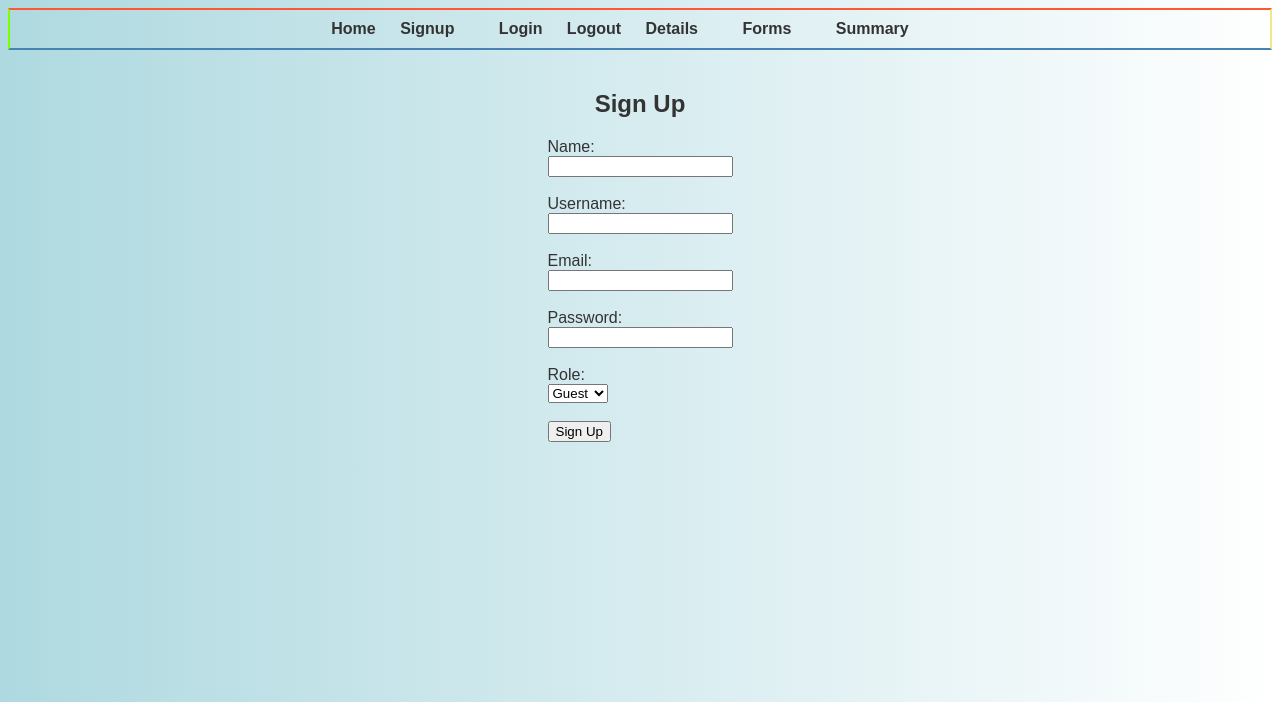
After one commit to Soul-Prime/savory-stash, a PHP site: page /Signup.php in a window 1280 px wide. The commit adds this page. Shown: the top 702 px of the page. Run offline with PHP 8.4, Linux system fonts and the light colour scheme.

Commit message:
new commit

```diff
--- a/FoodForums.php
+++ b/FoodForums.php
@@ -19,11 +19,13 @@ $borderTopColor = '#FF5733'; // Red
         <nav>
             <ul>
                 <li><a href="mainpage.php">Home</a></li>
+                <li><a href="Signup.php">Signup</a><li>
                 <li><a href="Login.php">Login</a></li>
                 <li><a href="Logout.php">Logout</a></li>
                 <li><a href="Details.php">Details</a><li>
                 <li><a href="FoodForums.php">Forms</a><li>
                 <li><a href="Summary.php">Summary</a><li>
+
             </ul>
         </nav>
         <style>
--- a/Login.php
+++ b/Login.php
@@ -107,11 +107,13 @@ if ($_SERVER["REQUEST_METHOD"] == "POST") {
         <nav>
             <ul>
                 <li><a href="mainpage.php">Home</a></li>
+                <li><a href="Signup.php">Signup</a><li>
                 <li><a href="Login.php">Login</a></li>
                 <li><a href="Logout.php">Logout</a></li>
                 <li><a href="Details.php">Details</a></li>
                 <li><a href="FoodForums.php">Forms</a></li>
                 <li><a href="Summary.php">Summary</a></li>
+
 
             </ul>
         </nav>
--- a/Logout.php
+++ b/Logout.php
@@ -12,6 +12,7 @@
         <nav>
             <ul>
                 <li><a href="mainpage.php">Home</a></li>
+                <li><a href="Signup.php">Signup</a><li>
                 <li><a href="Login.php">Login</a></li>
                 <li><a href="Logout.php">Logout</a></li>
                 <li><a href="Details.php">Details</a><li>
@@ -56,6 +57,6 @@ $_SESSION = array();
 session_destroy();
 
 
-header("Location: Login.php");
+header("Location: mainpage.php");
 exit();
 ?>
--- a/Recipecollection.sql
+++ b/Recipecollection.sql
@@ -52,4 +52,5 @@ CREATE TABLE Users (
 INSERT INTO Users (Username, Email, Password, Full_name, Created_at, Updated_at, role)
 VALUES ('Soul_Eater', 'SolaceSimRo@yahoo.com', 'Galaxy', 'Solace-Simone', NOW(), NOW(), 'admin');
 
+
 SELECT * FROM Users;
--- /dev/null
+++ b/Signup.php
@@ -0,0 +1,162 @@
+<?php
+$primaryColor = '#98FB98';
+$secondaryColor = '#00FF7F';
+$tertiaryColor = '#2E8B57';
+$borderTopColor = '#FF5733'; // Red
+        $borderRightColor = '#F0E68C'; // Khaki
+        $borderBottomColor = '#4682B4'; // Steel Blue
+        $borderLeftColor = '#7FFF00'; // Chartreuse
+// Database connection parameters
+$host = 'localhost';
+$dbname = 'recipes';
+$username = 'webapp';
+$password = 'Apples';
+
+try {
+    $pdo = new PDO("mysql:host=$host;dbname=$dbname", $username, $password);
+    $pdo->setAttribute(PDO::ATTR_ERRMODE, PDO::ERRMODE_EXCEPTION);
+} catch (PDOException $e) {
+    die("Error: " . $e->getMessage());
+}
+
+// Process signup form submission
+if ($_SERVER["REQUEST_METHOD"] == "POST") {
+    // Retrieve form data
+
+    $username = $_POST['username'];
+    $email = $_POST['email'];
+   $password = password_hash($_POST['password'], PASSWORD_DEFAULT); // Hash the password for security
+   $Full_name =$_POST [ 'Full_name'];
+    $role = $_POST['role'];
+    // Insert user data into the database
+    $stmt = $pdo->prepare("INSERT INTO Users (Username, Email, Password, Full_Name, role) VALUES (?, ?, ?, ?, ?)");
+    $stmt->execute([$username, $email, $password, $Full_name, $role]);
+
+    // Redirect to login page after successful signup
+    header("Location: Login.php");
+    exit();
+}
+?>
+
+<!DOCTYPE html>
+<html lang="en">
+<head>
+    <meta charset="UTF-8">
+    <meta name="viewport" content="width=device-width, initial-scale=1.0">
+    <title>Sign Up</title>
+    <heeder>
+    <nav>
+            <ul>
+                <li><a href="mainpage.php">Home</a></li>
+                <li><a href="Signup.php">Signup</a><li>
+                <li><a href="Login.php">Login</a></li>
+                <li><a href="Logout.php">Logout</a></li>
+                <li><a href="Details.php">Details</a><li>
+                <li><a href="FoodForums.php">Forms</a><li>
+                <li><a href="Summary.php">Summary</a><li>
+
+
+            </ul>
+        </nav>
+
+</header>
+<style>
+
+body {
+    body {
+font-family: Arial, sans-serif;
+background-color: #f0f0f0;
+}
+
+.container {
+    text-align: center;
+    max-width: 400px; /* Adjust the width as needed */
+    margin: 0 auto; /* Center the container horizontally */
+    padding: 20px;
+}
+form
+{
+    display: inline-block; /* Display the form as an inline block */
+    text-align: left; /* Left-align the form fields */
+
+}
+
+table {
+width: 100%;
+border-collapse: collapse;
+margin-top: 20px;
+}
+
+th, td {
+padding: 8px;
+text-align: left;
+border-bottom: 1px solid #ddd;
+}
+
+th {
+background-color: #f2f2f2;
+}
+background: linear-gradient(to right, #aed9e0, #ffffff );
+color: #333;
+font-family: Arial, sans-serif;
+}
+/* CSS styles for centering and styling the navigation bar */
+nav {
+text-align: center; /* Center-align the entire navigation */
+padding: 10px; /* Add padding for better visibility */
+border-top: 2px solid <?php echo $borderTopColor; ?>;
+border-right: 2px solid <?php echo $borderRightColor; ?>;
+border-bottom: 2px solid <?php echo $borderBottomColor; ?>;
+border-left: 2px solid <?php echo $borderLeftColor; ?>;
+}
+
+nav ul {
+list-style-type: none;
+padding: 0;
+margin: 0;
+}
+
+nav ul li {
+display: inline; /* Inline display for horizontal list */
+margin-right: 20px; /* Add spacing between list items */
+}
+
+nav ul li a {
+text-decoration: none;
+color: #333; /* Change link color */
+font-weight: bold; /* Make link text bold */
+}
+
+nav ul li a:hover {
+color: #007bff; /* Change link color on hover */
+}
+</style>
+</head>
+<body>
+<div class="container">
+<h2>Sign Up</h2>
+    <form action="<?php echo htmlspecialchars($_SERVER["PHP_SELF"]); ?>" method="POST">
+
+    <label for="Full_Name">Name:</label><br>
+<input type="text" id="Full_name" name="Full_Name" required><br><br>
+
+        <label for="username">Username:</label><br>
+        <input type="text" id="username" name="username" required><br><br>
+
+        <label for="email">Email:</label><br>
+        <input type="email" id="email" name="email" required><br><br>
+
+        <label for="password">Password:</label><br>
+        <input type="password" id="password" name="password" required><br><br>
+
+        <label for="role">Role:</label><br>
+<select id="role" name="role">
+    <option value="user">Guest</option>
+    <option value="admin">Admin</option>
+</select><br><br>
+
+        <input type="submit" value="Sign Up">
+    </form>
+</div>
+</body>
+</html>
--- a/Summary.php
+++ b/Summary.php
@@ -10,11 +10,13 @@ $borderLeftColor = '#7FFF00'; // Chartreuse
 <nav>
             <ul>
                 <li><a href="mainpage.php">Home</a></li>
+                <li><a href="Signup.php">Signup</a><li>
                 <li><a href="Login.php">Login</a></li>
                 <li><a href="Logout.php">Logout</a></li>
                 <li><a href="Details.php">Details</a><li>
                 <li><a href="FoodForums.php">Forms</a><li>
                 <li><a href="Summary.php">Summary</a><li>
+
 
             </ul>
         </nav>
--- a/mainpage.php
+++ b/mainpage.php
@@ -22,11 +22,13 @@ echo "</div>";
       <nav>
             <ul>
                 <li><a href="mainpage.php">Home</a></li>
+                <li><a href="Signup.php">Signup</a><li>
                 <li><a href="Login.php">Login</a></li>
                 <li><a href="Logout.php">Logout</a></li>
                 <li><a href="Details.php">Details</a><li>
                 <li><a href="FoodForums.php">Forms</a><li>
                 <li><a href="Summary.php">Summary</a><li>
+
 
             </ul>
         </nav>
```
Also changed, not shown: Details.php (+11 -5 lines), assets/food pics/burger.jpg (deleted), assets/food pics/fruitfood.jpg (deleted).
